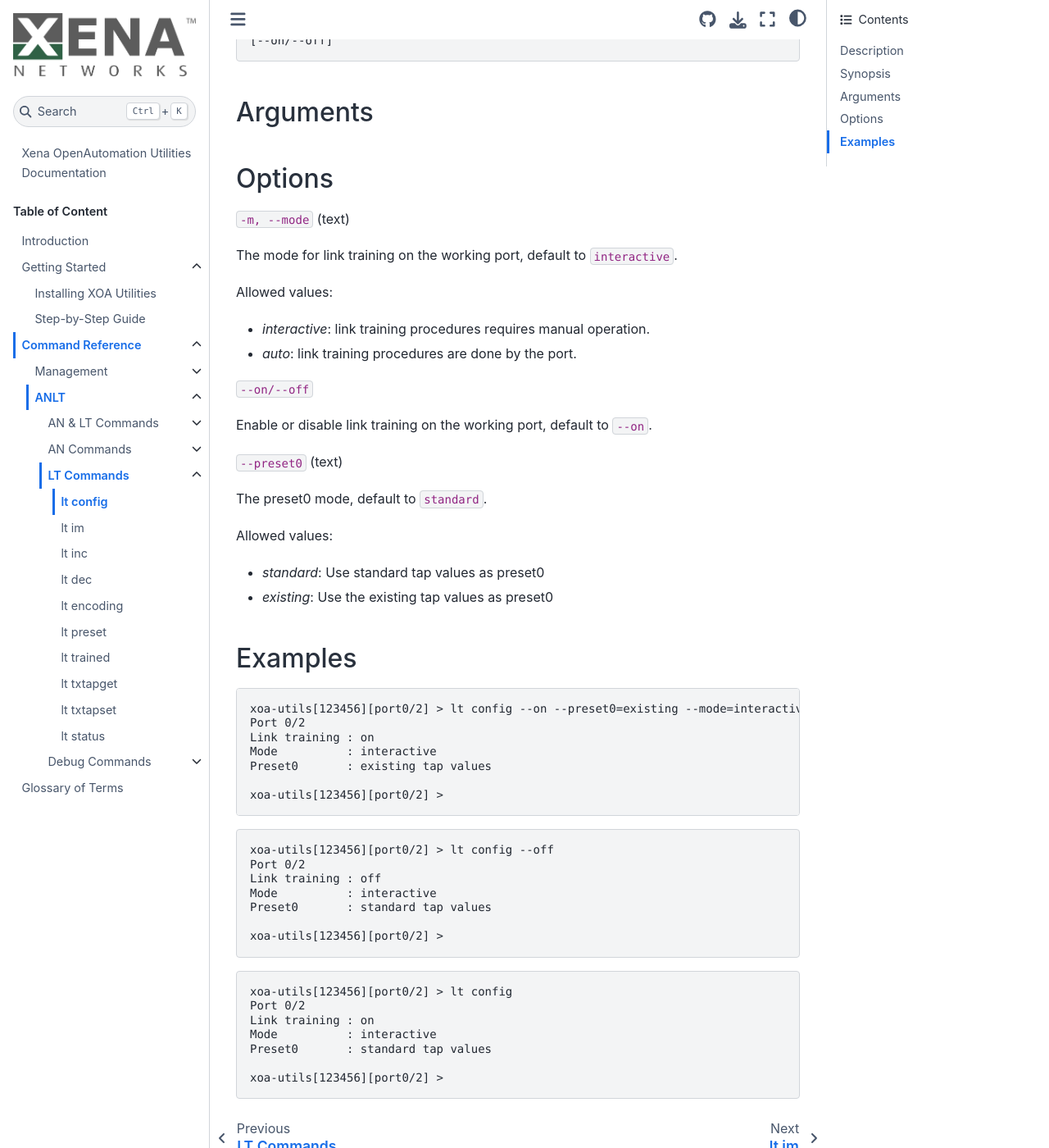
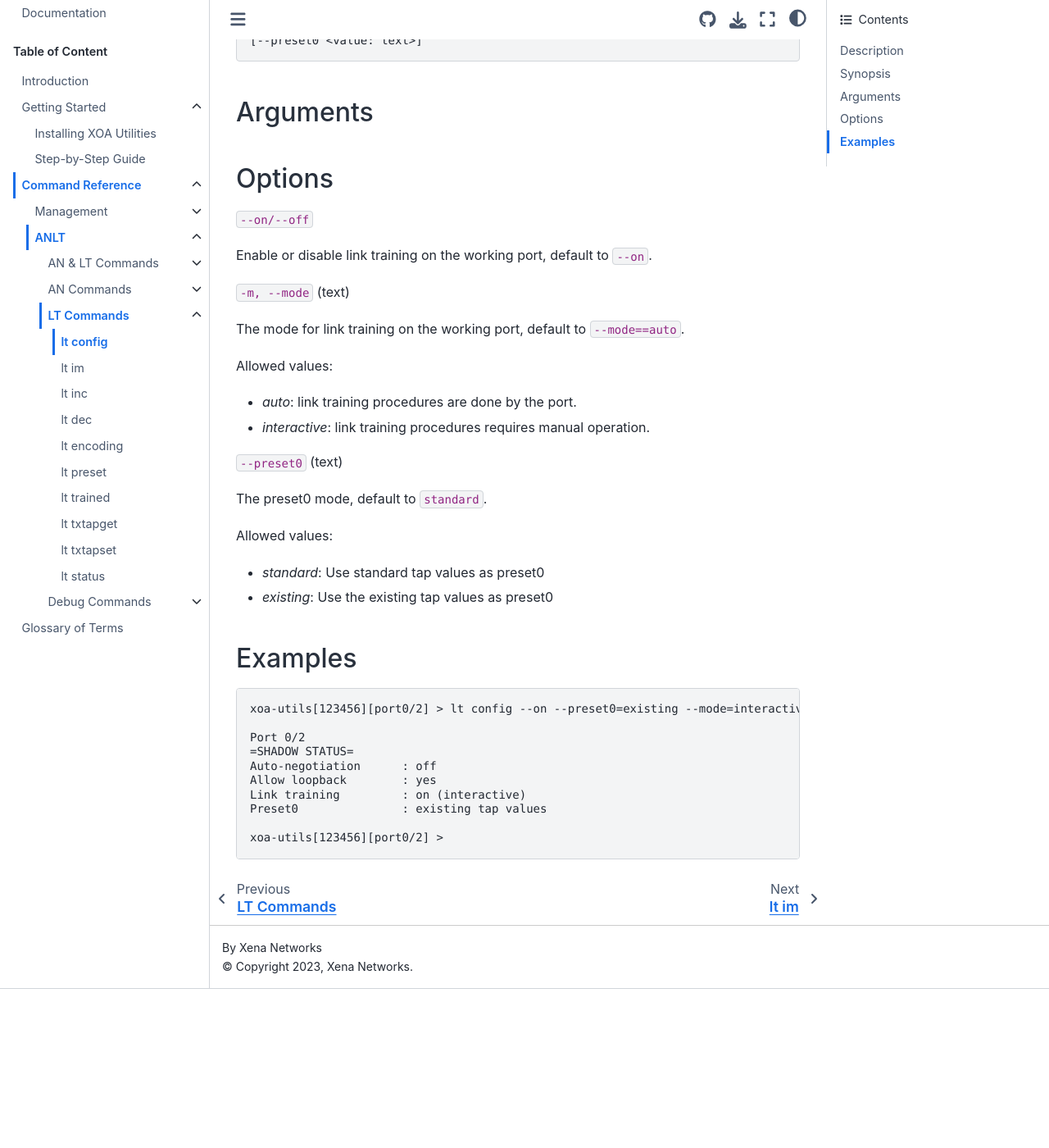
Before and after one commit to xenanetworks/open-automation-utilities, a Sphinx documentation site: the page built from docs/source/cli_ref/anlt/lt/lt_config.rst, in a window 1280 px wide and 1400 px high, scrolled down 531 px. Shown: the whole window at 82% size. Built offline with Sphinx 7.4.7 and the Sphinx Book theme 1.1.4, drawn with Linux system fonts in a browser that asks for light colours; after the commit the page ends 1737 px from its top, so only the background shows below that; some of the changed text lies outside the part shown.

Commit message:
improve: Change default of lt mode to auto

```diff
--- a/docs/source/cli_ref/anlt/lt/lt_config.rst
+++ b/docs/source/cli_ref/anlt/lt/lt_config.rst
@@ -18,9 +18,9 @@ Synopsis
 .. code-block:: text
 
     lt config
+    [--on/--off]
     [-m, --mode <value: text>]
     [--preset0 <value: text>]
-    [--on/--off]
 
 
 Arguments
@@ -30,21 +30,21 @@ Arguments
 Options
 -------
 
-``-m, --mode`` (text)
-
-The mode for link training on the working port, default to ``interactive``.
-
-Allowed values:
-
-* `interactive`:    link training procedures requires manual operation.
-
-* `auto`:           link training procedures are done by the port.
-
-
 
 ``--on/--off``
 
 Enable or disable link training on the working port, default to ``--on``.
+
+
+``-m, --mode`` (text)
+
+The mode for link training on the working port, default to ``--mode==auto``.
+
+Allowed values:
+
+* `auto`:           link training procedures are done by the port.
+
+* `interactive`:    link training procedures requires manual operation.
 
 
 ``--preset0`` (text)
@@ -66,29 +66,12 @@ Examples
 .. code-block:: text
 
     xoa-utils[123456][port0/2] > lt config --on --preset0=existing --mode=interactive
+
     Port 0/2
-    Link training : on
-    Mode          : interactive
-    Preset0       : existing tap values
+    =SHADOW STATUS=
+    Auto-negotiation      : off
+    Allow loopback        : yes
+    Link training         : on (interactive)
+    Preset0               : existing tap values
 
     xoa-utils[123456][port0/2] >
-
-.. code-block:: text
-
-    xoa-utils[123456][port0/2] > lt config --off
-    Port 0/2
-    Link training : off
-    Mode          : interactive
-    Preset0       : standard tap values
-
-    xoa-utils[123456][port0/2] >
-
-.. code-block:: text
-
-    xoa-utils[123456][port0/2] > lt config
-    Port 0/2
-    Link training : on
-    Mode          : interactive
-    Preset0       : standard tap values
-
-    xoa-utils[123456][port0/2] >
--- a/xoa_utils/__init__.py
+++ b/xoa_utils/__init__.py
@@ -1,2 +1,2 @@
-__version__ = "1.1.0b1"
+__version__ = "1.1.0b2"
 __short_version__ = "1.1"
```
Also changed, not shown: 2 other files.
